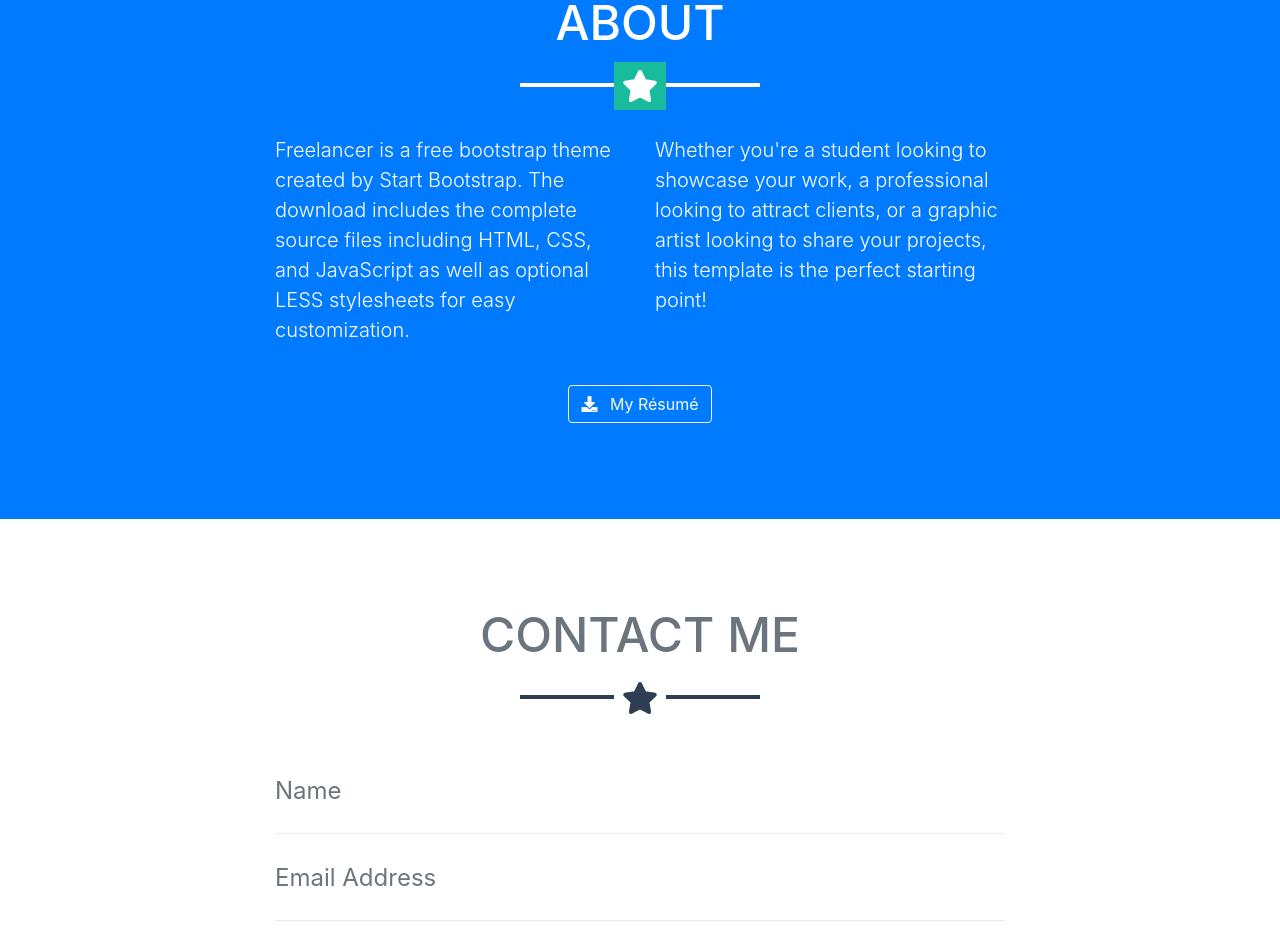
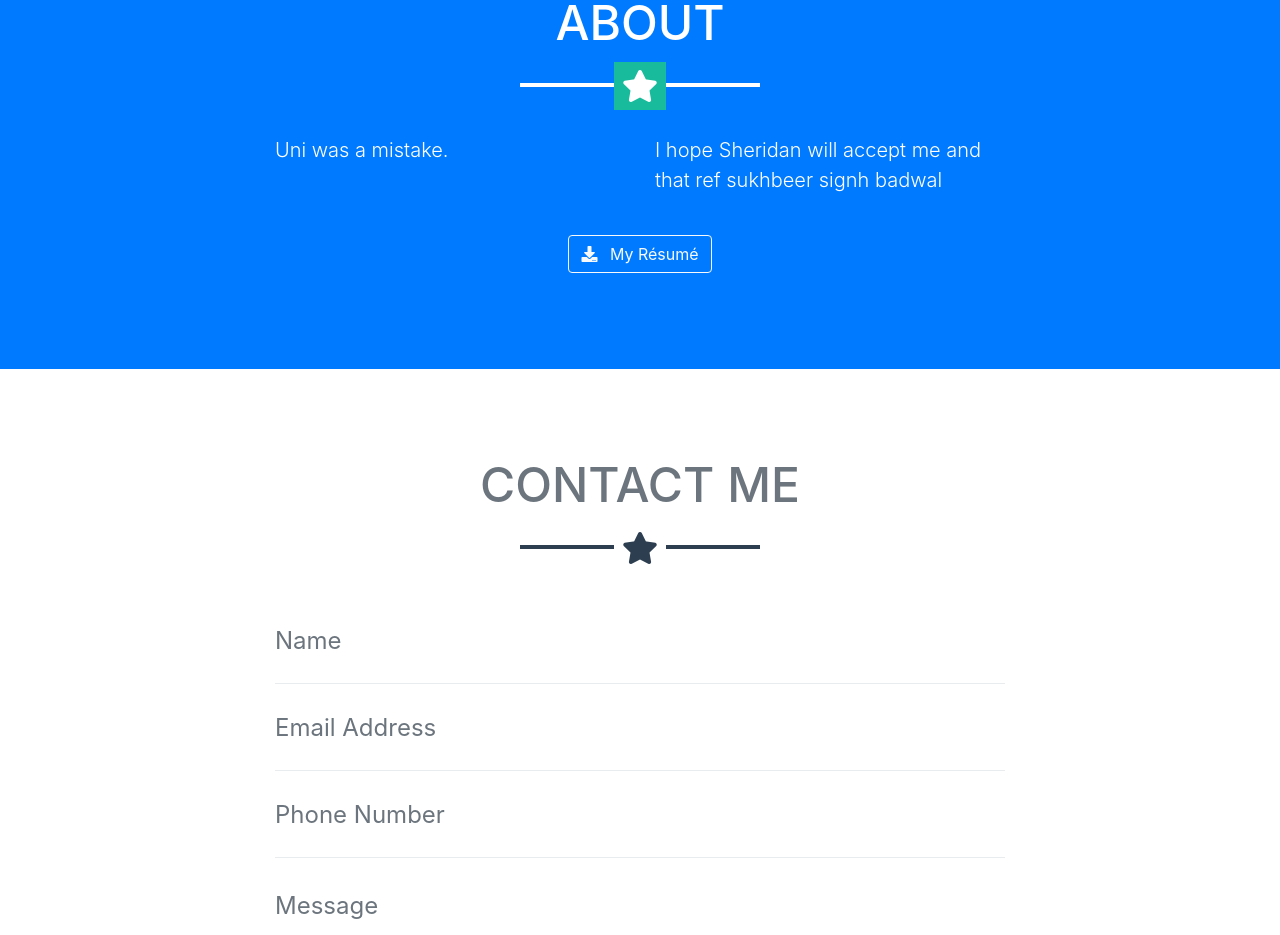
Before and after one commit to sukhuj/sukhuj.github.io, a website with bundled scripts: page index.html in a window 1280 px wide. Shown: the part 1772-2707 px from the top of the page. Built offline with nearby package versions, Linux system fonts and the light colour scheme.

Commit message:
Update index.html

```diff
--- a/index.html
+++ b/index.html
@@ -139,10 +139,10 @@
         <hr class="star-light mb-5">
         <div class="row">
           <div class="col-lg-4 ml-auto">
-            <p class="lead">Freelancer is a free bootstrap theme created by Start Bootstrap. The download includes the complete source files including HTML, CSS, and JavaScript as well as optional LESS stylesheets for easy customization.</p>
+            <p class="lead">Uni was a mistake.</p>
           </div>
           <div class="col-lg-4 mr-auto">
-            <p class="lead">Whether you're a student looking to showcase your work, a professional looking to attract clients, or a graphic artist looking to share your projects, this template is the perfect starting point!</p>
+            <p class="lead">I hope Sheridan will accept me and that ref sukhbeer signh badwal</p>
           </div>
         </div>
         <div class="text-center mt-4">
```
